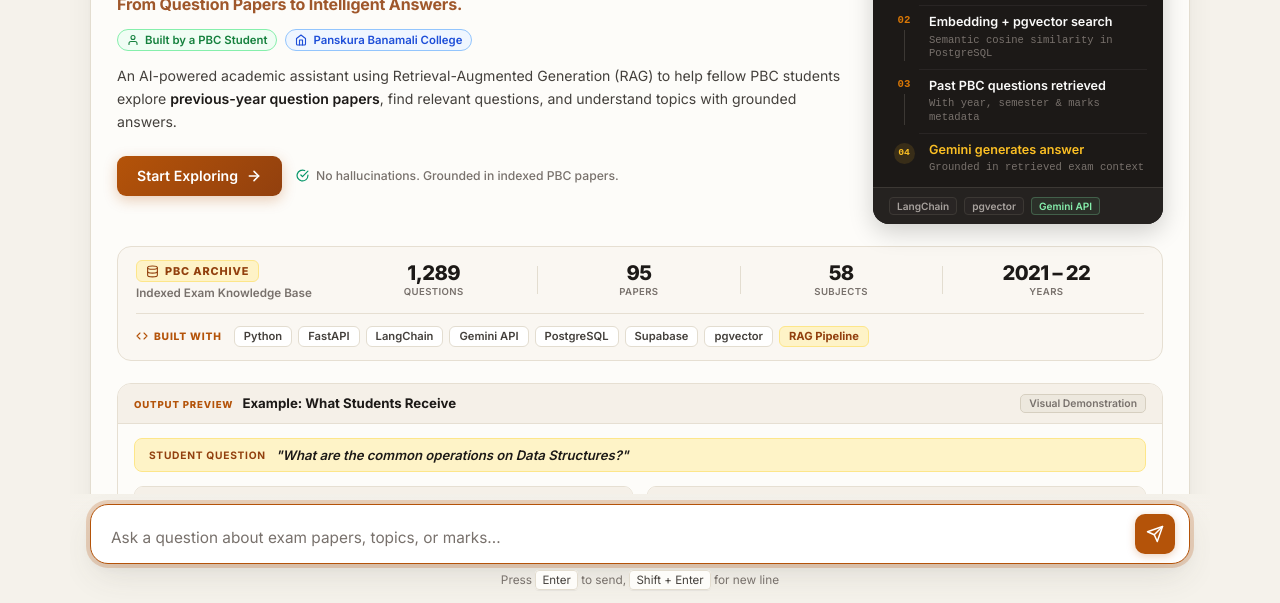
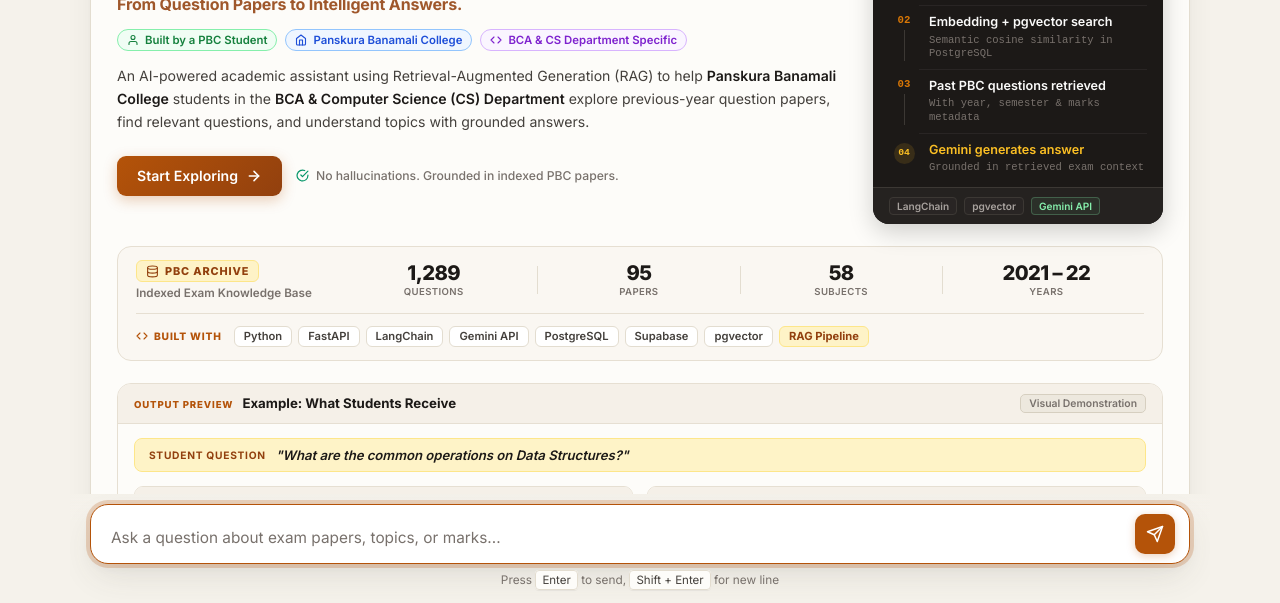
Before and after one commit to JainKushal556/Exam-Intelligence-Assistant, a plain HTML site: page frontend/index.html in a window 1280 px wide. Shown: the part 197-800 px from the top of the page. Drawn offline with nearby package versions, Linux system fonts and the light colour scheme; no server answers.

Commit message:
feat(poster): add BCA & CS Department Specific badge and updated scope details

```diff
--- a/frontend/index.html
+++ b/frontend/index.html
@@ -10,7 +10,7 @@
     <link rel="icon" type="image/x-icon" href="assets/exam_intelligence_favicon.ico">
     <link rel="icon" type="image/png" href="assets/exam_intelligence_favicon.png">
     <link rel="apple-touch-icon" href="assets/exam_intelligence_favicon.png">
-    <link rel="stylesheet" href="style.css?v=2.4">
+    <link rel="stylesheet" href="style.css?v=2.5">
 </head>
 <body>
     <div class="app-layout">
@@ -82,10 +82,14 @@
                                     <svg width="12" height="12" viewBox="0 0 24 24" fill="none" stroke="currentColor" stroke-width="2.2" stroke-linecap="round" stroke-linejoin="round"><path d="M3 9l9-7 9 7v11a2 2 0 0 1-2 2H5a2 2 0 0 1-2-2z"></path><polyline points="9 22 9 12 15 12 15 22"></polyline></svg>
                                     Panskura Banamali College
                                 </span>
+                                <span class="attr-chip attr-chip-dept">
+                                    <svg width="12" height="12" viewBox="0 0 24 24" fill="none" stroke="currentColor" stroke-width="2.2" stroke-linecap="round" stroke-linejoin="round"><polyline points="16 18 22 12 16 6"></polyline><polyline points="8 6 2 12 8 18"></polyline></svg>
+                                    BCA &amp; CS Department Specific
+                                </span>
                             </div>
 
                             <p class="poster-intro">
-                                An AI-powered academic assistant using Retrieval-Augmented Generation (RAG) to help fellow PBC students explore <strong>previous-year question papers</strong>, find relevant questions, and understand topics with grounded answers.
+                                An AI-powered academic assistant using Retrieval-Augmented Generation (RAG) to help <strong>Panskura Banamali College</strong> students in the <strong>BCA &amp; Computer Science (CS) Department</strong> explore previous-year question papers, find relevant questions, and understand topics with grounded answers.
                             </p>
 
                             <div class="poster-actions-row">
@@ -313,7 +317,7 @@
                     <!-- FOOTER: Scope Notice -->
                     <div class="poster-scope-notice">
                         <svg width="13" height="13" viewBox="0 0 24 24" fill="none" stroke="currentColor" stroke-width="2" stroke-linecap="round" stroke-linejoin="round"><circle cx="12" cy="12" r="10"></circle><line x1="12" y1="8" x2="12" y2="12"></line><line x1="12" y1="16" x2="12.01" y2="16"></line></svg>
-                        <span>Data scope: <strong>Panskura Banamali College (PBC)</strong> exam papers only. Questions from other institutions are not indexed.</span>
+                        <span>Data scope: <strong>Panskura Banamali College (PBC)</strong> &bull; <strong>BCA &amp; CS Department Specific</strong>. Exam papers from other departments or institutions are not indexed.</span>
                     </div>
                 </section>
 
@@ -373,6 +377,6 @@
 
     <!-- MARKED.JS FOR MARKDOWN RENDERING -->
     <script src="https://cdn.jsdelivr.net/npm/marked/marked.min.js"></script>
-    <script src="app.js?v=2.4"></script>
+    <script src="app.js?v=2.5"></script>
 </body>
 </html>
--- a/frontend/style.css
+++ b/frontend/style.css
@@ -429,6 +429,12 @@ html, body {
     color: #1d4ed8;
 }
 
+.attr-chip-dept {
+    background: #faf5ff;
+    border-color: #d8b4fe;
+    color: #7e22ce;
+}
+
 .attr-chip-scope {
     background: #fef3c7;
     border-color: #fde68a;
```
